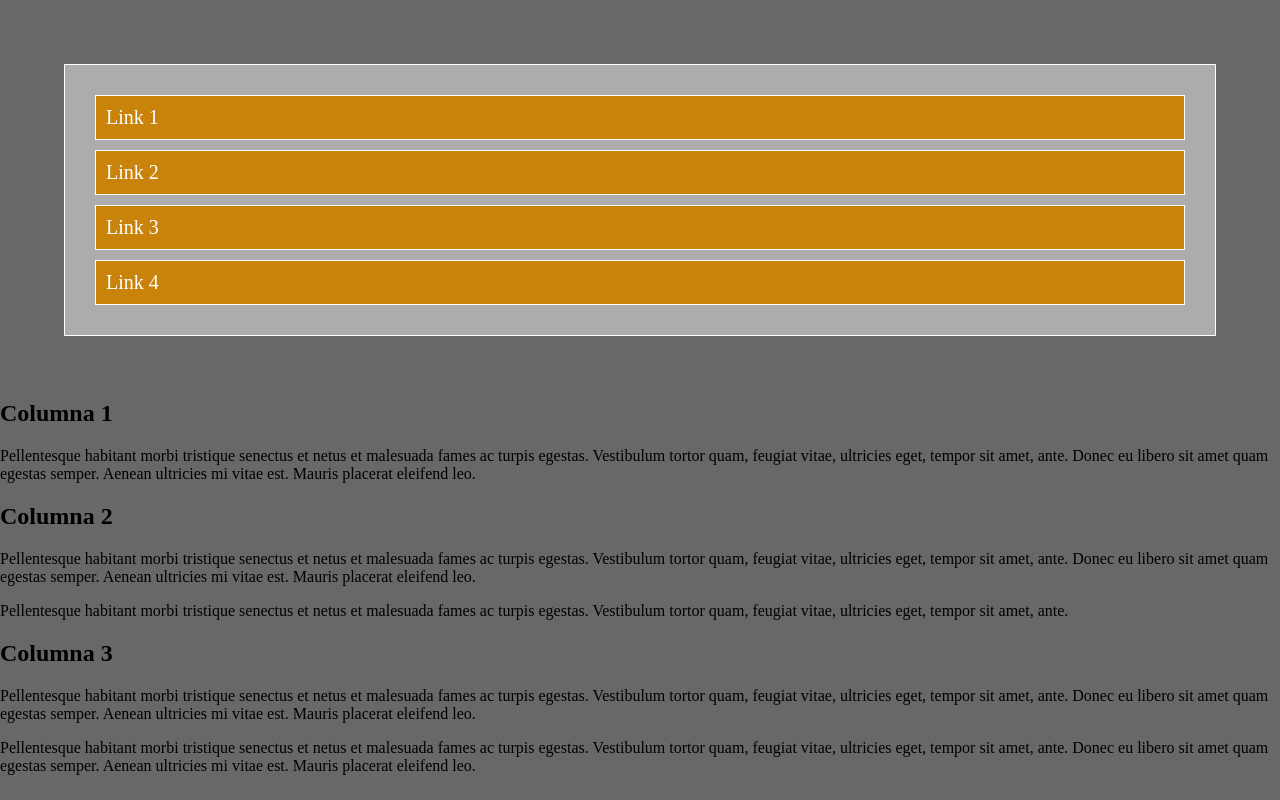
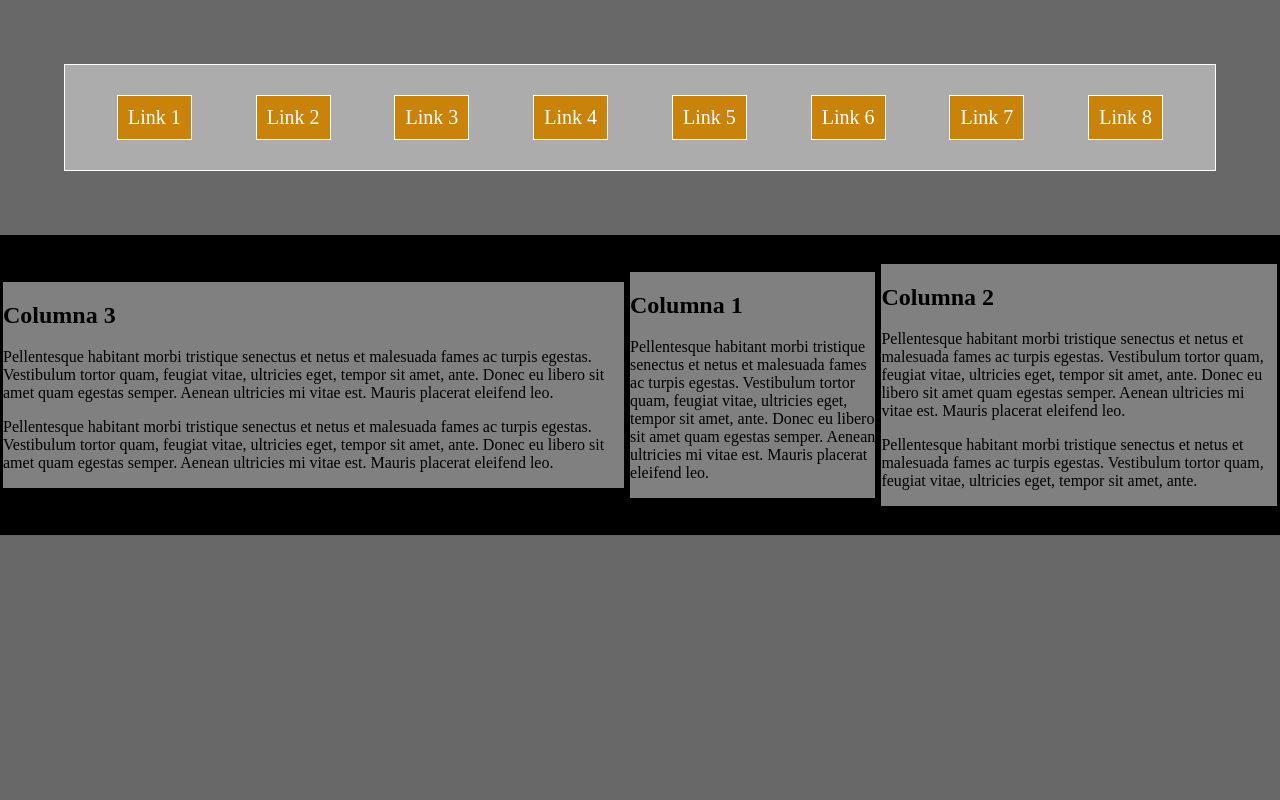
Before and after one commit to SrArkaitz/DAW, a PHP site: page / in a window 1280 px wide. Run offline with PHP 8.4, Linux system fonts and the light colour scheme.

Commit message:
Php ejercicios basicos

```diff
--- a/INTERFACES/Ejercicios Flexbox/Ejercicios1-5/1/index.html
+++ b/INTERFACES/Ejercicios Flexbox/Ejercicios1-5/1/index.html
@@ -12,6 +12,10 @@
 		<li><a href="#">Link 2</a></li>
 		<li><a href="#">Link 3</a></li>
 		<li><a href="#">Link 4</a></li>
+		<li><a href="#">Link 5</a></li>
+		<li><a href="#">Link 6</a></li>
+		<li><a href="#">Link 7</a></li>
+		<li><a href="#">Link 8</a></li>
 	</ul>
 
 	<section class="contenedor">
--- a/INTERFACES/Ejercicios Flexbox/Ejercicios1-5/1/style.css
+++ b/INTERFACES/Ejercicios Flexbox/Ejercicios1-5/1/style.css
@@ -31,3 +31,34 @@ ul.navegacion li a {
 	font-size: 20px;
 	padding: 10px;
 }
+.navegacion{
+	display: flex;
+	justify-content: space-around
+}
+
+.contenedor{
+	display: flex;
+	flex-direction: row;
+	align-items: center;
+	justify-content: space-between;
+	background: black;
+	height: 300px;
+}
+.columna1{
+	border: solid;
+	background: grey;
+	order: 2;
+
+}
+.columna2{
+	border: solid;
+	order: 3;
+	background: grey;
+	flex-shrink: 0.9;
+}
+.columna3{
+	border: solid;
+	order: 1;
+	background: grey;
+	flex-shrink: 0.75;
+}
--- a/INTERFACES/Ejercicios RWD/ejercicio1 - RWD Birds/style.css
+++ b/INTERFACES/Ejercicios RWD/ejercicio1 - RWD Birds/style.css
@@ -7,9 +7,7 @@ Modelo de cajas (propiedad box-sizing)
 
 */
 
-html{
-    /*font-size: 10px; /*Si no declaramos este valor, por defecto un EM es 16px*/
-}
+
 
 body{
 	background: #222
```
Also changed, not shown: ENTORNO SERVIDOR/PruebasPHP/arrayConValores.php (added, +22 -0 lines), ENTORNO SERVIDOR/PruebasPHP/arrayMultidimensionales.php (added, +39 -0 lines), ENTORNO SERVIDOR/PruebasPHP/if.php (added, +25 -0 lines), ENTORNO SERVIDOR/PruebasPHP/prueba2.php (added, +30 -0 lines), INTERFACES/Ejercicios Flexbox/Ejercicios1-5/2/style.css (added, +32 -0 lines).
